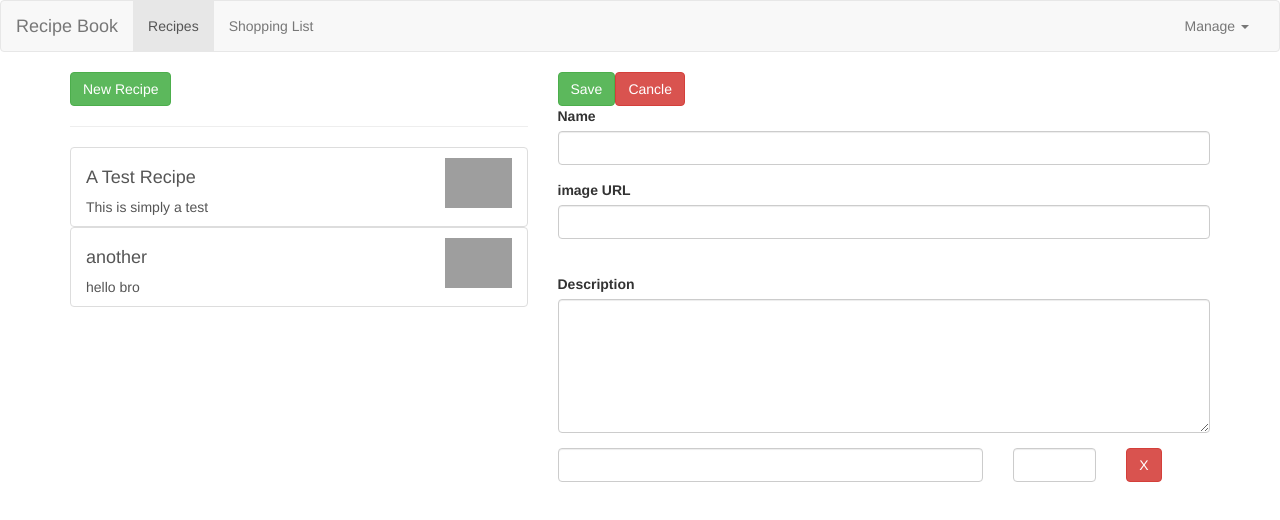
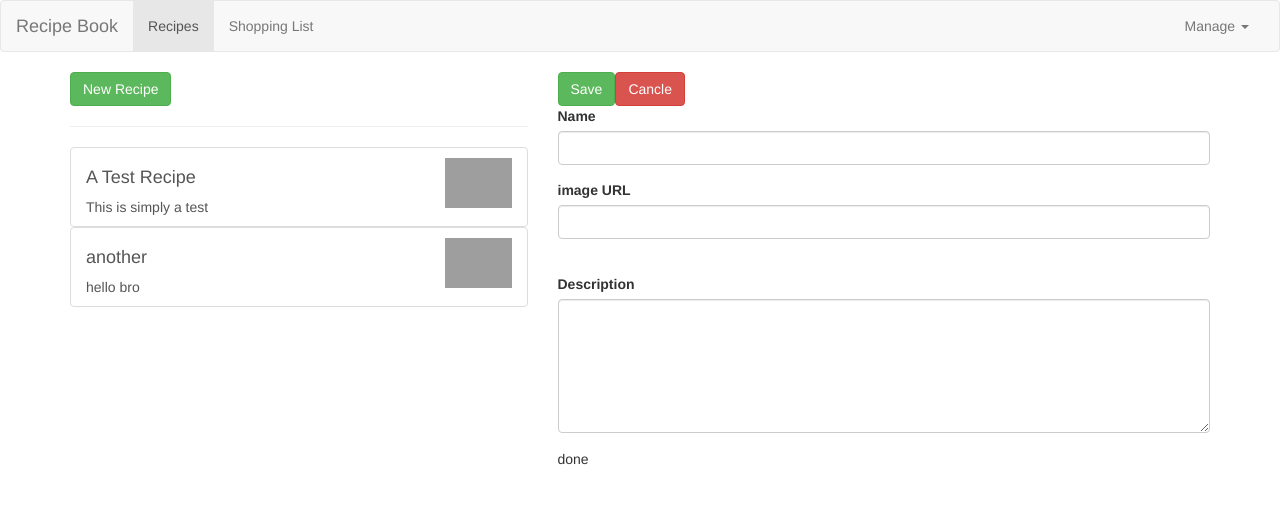
Before and after one commit to darshil2002/udemy-try-1, an Angular app: page /recipes/new in a window 1280 px wide. Shown: the top 520 px of the page. Built offline with nearby package versions, Linux system fonts and the light colour scheme; grey boxes are pictures that could not be loaded.

Commit message:
data shown | formArray working

```diff
--- a/src/app/recipes/recipe-edit/recipe-edit.component.html
+++ b/src/app/recipes/recipe-edit/recipe-edit.component.html
@@ -43,14 +43,16 @@
         </div>
 
         <div class="row">
-            <div class="col-xs-12">
-           <div class="row">
+            <div class="col-xs-12" formArrayName="ingredients">
+           <div class="row"
+           *ngFor="let x of controls; let i=index"
+           [formGroupName]="i">
                 <div class="col-xs-8">
-                    <input type="text" class="form-control" >
+                    <input type="text" class="form-control" formControlName="name" >
                 </div>
 
                 <div class="col-xs-2">
-                    <input type="number" class="form-control" >
+                    <input type="number" class="form-control" formControlName="amount" >
                 </div>
 
                 <div class="col-xs-2">
@@ -62,4 +64,4 @@
         </div>
     </form>
     </div>
-</div>
+</div>done
--- a/src/app/recipes/recipe-edit/recipe-edit.component.ts
+++ b/src/app/recipes/recipe-edit/recipe-edit.component.ts
@@ -14,7 +14,7 @@
 
   id!:number;
   editMode=false;
-  // recipe!:Recipe
+  recipe!:Recipe
   recipeForm!:FormGroup
 
   constructor(private route:ActivatedRoute,private recipeService:RecipieServService){}
@@ -37,7 +37,7 @@
   let recipeName='';
   let recipeImagePath='';
   let recipeDescription='';
-  // let recipeIngredients=new FormArray([])
+  let recipeIngredients=new FormArray([])
 
   if(this.editMode){
     let recipe=this.recipeService.getRecipeWithDataFromIndex(this.id)
@@ -46,28 +46,28 @@
     recipeName=recipe.name;
     recipeImagePath=recipe.imagePath;
     recipeDescription=recipe.description;
-    // if(recipe['ingredients']){
-    //   console.log('yes in ingredients',recipe['ingredients'])
-    //   for(let x of recipe.ingredients){
-    //     (<FormArray>this.recipeForm.get('ingredients')).push(
-    //       new FormGroup({
-    //         'name': new FormControl(x.name),
-    //         'amount': new FormControl(x.amount),
-    //       })
-    //     )
-    //   }
-    // }
+    if(recipe['ingredients']){
+      console.log('yes in ingredients',recipe['ingredients'])
+      for(let x of recipe.ingredients){
+        (<FormArray><unknown>recipeIngredients).push(
+          new FormGroup({
+            'name': new FormControl(x.name),
+            'amount': new FormControl(x.amount),
+          })
+        )
+      }
+    }
   }
   this.recipeForm= new FormGroup({
     'name':new FormControl(recipeName),
     'imagePath':new FormControl(recipeImagePath),
     'description':new FormControl(recipeDescription),
-    // 'ingredients': recipeIngredients
+    'ingredients': recipeIngredients
   })
 }
-// get controls() {
-//   return (<FormArray>this.recipeForm.get('ingredients')).controls;
-// }
+get controls() {
+  return (<FormArray>this.recipeForm.get('ingredients')).controls;
+}
   onSubmit(){
     console.log('on submit ',this.recipeForm)
   }
```
